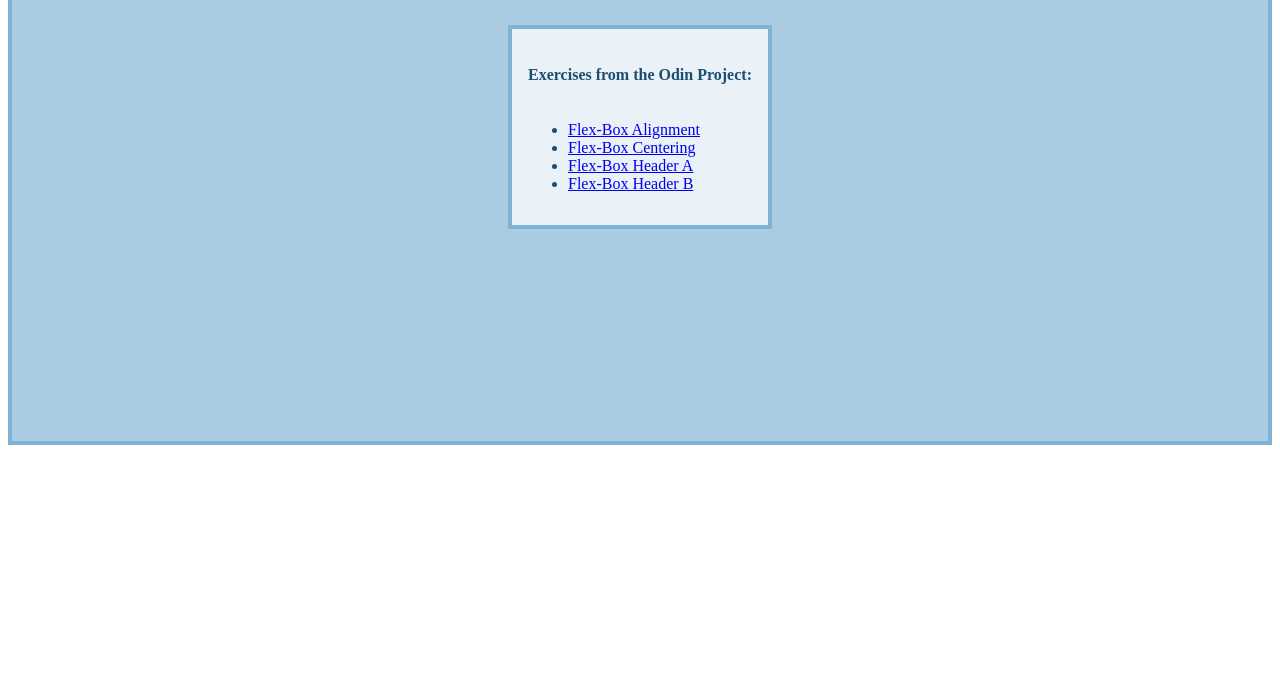
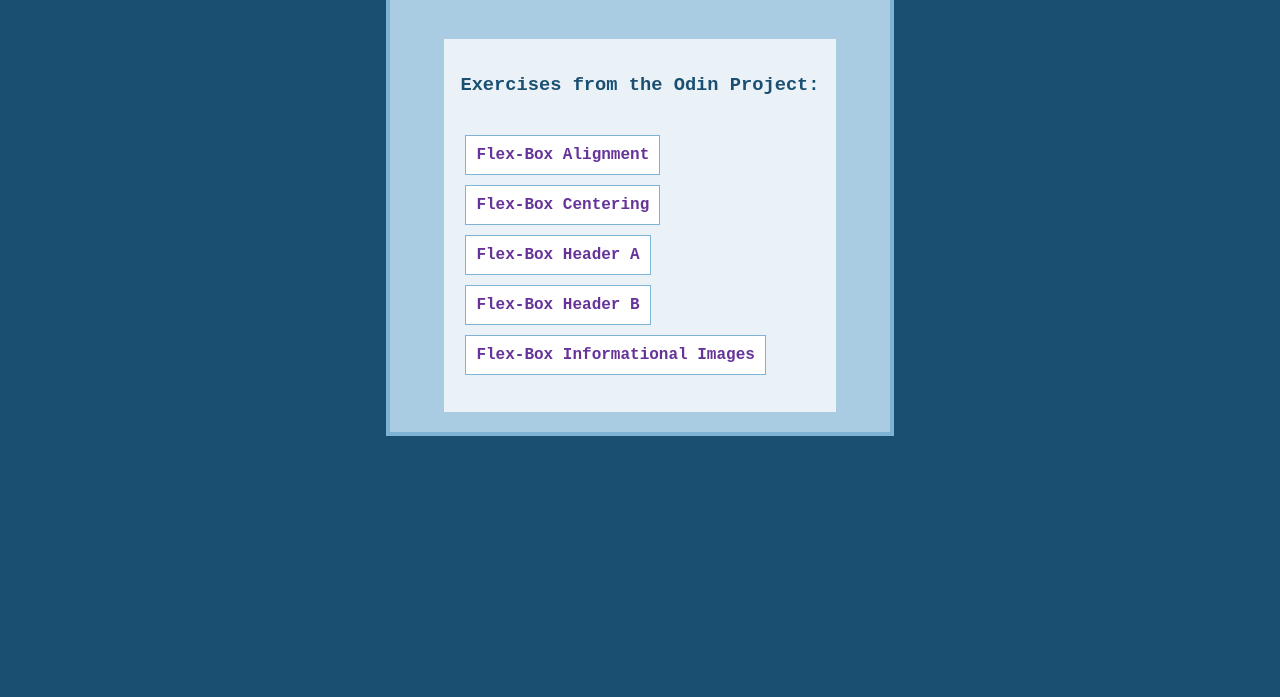
Before and after one commit to hrbird/Practice-Flex-Box, a plain HTML site: page index.html in a window 1280 px wide. Shown: the part 103-800 px from the top of the page. Drawn offline with Linux system fonts and the light colour scheme.

Commit message:
Added exercise 04
Added html, css, and png files for exercise 04

```diff
--- a/index.html
+++ b/index.html
@@ -21,20 +21,23 @@
 
 <body>
 
+	<div class="flex-center">
 		<div class="flex-container">
 
 			<h1>Flex-Box Practice</h1>
 
 			<div class="flex-pages">
 
-			<h4>Exercises from the Odin Project:</h4>
+				<h3>Exercises from the Odin Project:</h3>
 				<ul>
 					<li><a href="./pages/flexbox00.html">Flex-Box Alignment</a></li>
 					<li><a href="./pages/flexbox01.html">Flex-Box Centering</a></li>
 					<li><a href="./pages/flexbox02.html">Flex-Box Header A</a></li>
 					<li><a href="./pages/flexbox03.html">Flex-Box Header B</a></li>
+					<li><a href="./pages/flexbox04.html">Flex-Box Informational Images</a></li>
 				</ul>
 
+			</div>
 		</div>
 	</div>
 
--- /dev/null
+++ b/styles/style04.css
@@ -0,0 +1,73 @@
+/* Import fonts */
+@import url('https://fonts.googleapis.com/css2?family=Besley:ital,wght@0,400;1,900&display=swap');
+
+.flex-center {
+	/* Make this a vertical flex-box container */
+	display: flex;
+	flex-direction: column;
+
+	/* Vertically top-align the contents */
+	justify-content: flex-start;
+
+	/* Horizontally-center the contents */
+	align-items: center;
+
+	gap: 32px;
+}
+
+.flex-image-row {
+	/* Make this a horizontal flex-box container */
+	display: flex;
+	flex-direction: row;
+
+	/* Center the contents */
+	justify-content: center;
+
+	/* Vertically-center the contents */
+	align-items: center;
+
+	gap: 52px;
+}
+
+.flex-plant {
+	/* Make this a vertical flex-box container */
+	display: flex;
+	flex-direction: column;
+
+	/* Vertically top-align the contents */
+	justify-content: flex-start;
+
+	/* Horizontally-center the contents */
+	align-items: center;
+
+	text-align: center;
+
+	width: 200px;
+}
+
+body {
+	font-family: 'Courier New', Courier, monospace;
+}
+
+img {
+	width: 100px;
+	height: 100px;
+}
+
+.title {
+	font-size: 36px;
+	font-weight: 900;
+}
+
+/* Do not edit this footer */
+.footer {
+	position: fixed;
+	bottom: 0;
+	left: 0;
+	right: 0;
+	height: 52px;
+	display: flex;
+	align-items: center;;
+	justify-content: center;
+	background: #eee;
+}
--- a/styles/styleIndex.css
+++ b/styles/styleIndex.css
@@ -1,9 +1,33 @@
+body {
+	font-family: "Courier New", monospace;
+	background-color: #1B4F72;
+	color: #1B4F72;
+}
+
+.flex-center {
+
+	/* Make this a horizontal flex-box container */
+	display: flex;
+	flex-direction: row;
+
+	/* Horizontally centered */
+	justify-content: center;
+
+	/* Vertically top-aligned */
+	align-items: flex-start;
+
+	gap: 20px;
+	padding-bottom: 20px;
+}
+
 .flex-container {
-  height: 500px;
-  padding: 16px;
+	height: auto;
+	width: 500px;
 	background-color: #A9CCE3;
 	border: 4px solid #7FB3D5;
-  display: flex; /* Any element with "display: flex;" becomes a flex-box container */
+
+	/* Make this a vertical flex-box container */
+	display: flex;
 	flex-direction: column;
 
 	/* Vertically top-aligned */
@@ -13,10 +37,14 @@
 	align-items: center;
 
 	gap: 20px;
-
-  color: #1B4F72;
+	padding-bottom: 20px;
 }
 
+h1 {
+	background-color: white;
+	padding: 15px;
+	width: auto;
+}
 
 
 .flex-pages {
@@ -24,8 +52,10 @@
 	width: auto;
 	padding: 16px;
 	background-color: #EAF2F8;
-  border: 4px solid #7FB3D5;
-  display: flex; /* Any element with "display: flex;" becomes a flex-box container */
+	/* border: 4px solid #7FB3D5; */
+
+	/* Make this a vertical flex-box container */
+	display: flex;
 	flex-direction: column;
 
 	/* Vertically centered */
@@ -36,3 +66,36 @@
 
 	text-align: left;
 }
+
+.flex-pages ul {
+
+	/* Make this a vertical flex-box container */
+	display: flex;
+	flex-direction: column;
+
+	/* Vertically centered */
+	justify-content: center;
+
+	/* Horizontally left-aligned */
+	align-items: flex-start;
+
+	gap: 10px;
+
+	list-style-type: none;
+
+	padding: 5px;
+}
+
+li {
+
+	border: 1px solid #7FB3D5;
+	padding: 10px;
+	background-color: white;
+	font-weight: bold;
+}
+
+a {
+	/* This removes the line under our links */
+	text-decoration: none;
+	color: rebeccapurple;
+}
```
Also changed, not shown: pages/flexbox04.html (added, +75 -0 lines), images/barberry.png (added), images/chilli.png (added), images/pepper.png (added), images/saffron.png (added). Lines whose indentation alone changed are shown as unchanged.
